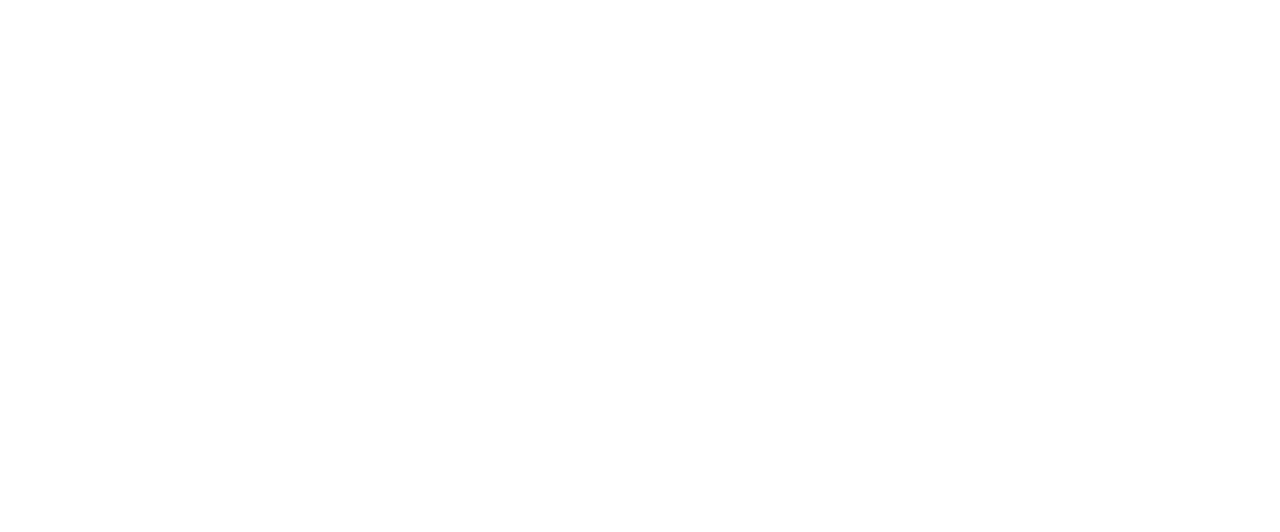
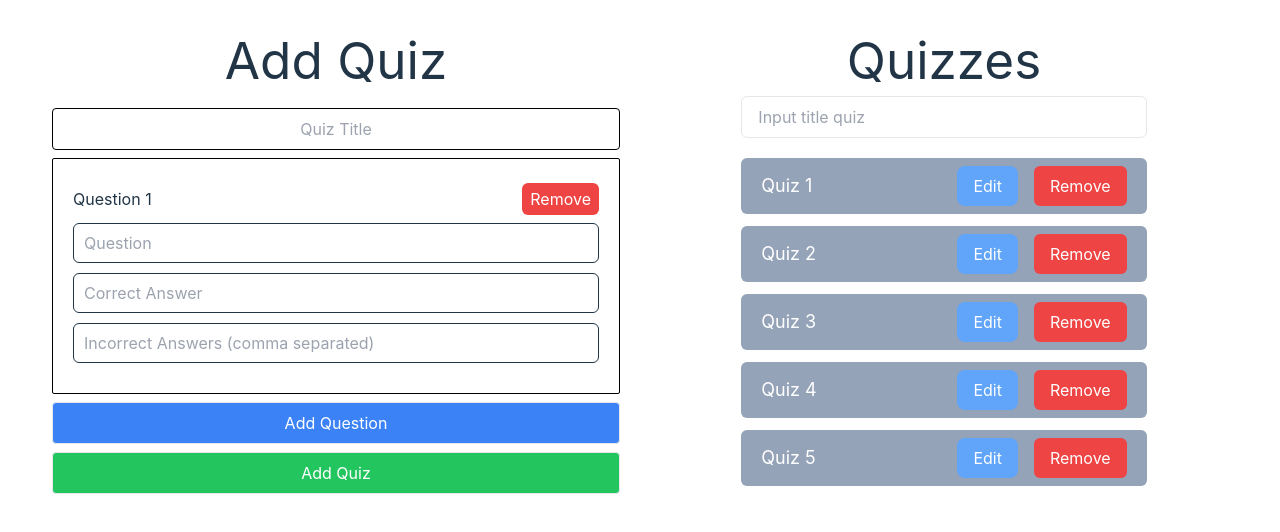
Before and after one commit to Kerchiano/Quiz, a React (Vite) app: page /quiz/main-page in a window 1280 px wide. Before the commit this address had no page. Shown: the top 532 px of the page. Built offline with nearby package versions, Linux system fonts and the light colour scheme.

Commit message:
Описание изменений

```diff
--- a/src/App.tsx
+++ b/src/App.tsx
@@ -9,9 +9,9 @@
     <>
       <Router>
         <Routes>
-          <Route path="/questions/:quizTitle" element={<QuizQuestions />} />
-          <Route path="/main-page" element={<MainPage />} />
-          <Route path="/edit-quiz/:quizTitle" element={<EditQuizPage />} />
+          <Route path="quiz/questions/:quizTitle" element={<QuizQuestions />} />
+          <Route path="quiz/main-page" element={<MainPage />} />
+          <Route path="quiz/edit-quiz/:quizTitle" element={<EditQuizPage />} />
         </Routes>
       </Router>
     </>
--- a/src/components/EditQuizPage.tsx
+++ b/src/components/EditQuizPage.tsx
@@ -7,7 +7,7 @@
   const [quiz, setQuiz] = useState<IQuiz | null>(null);
   const navigate = useNavigate();
   const mainPage = () => {
-    navigate(`/main-page`);
+    navigate(`/quiz/main-page`);
   };
 
   useEffect(() => {
--- a/src/components/QuizItem.tsx
+++ b/src/components/QuizItem.tsx
@@ -11,11 +11,11 @@
       return;
     }
 
-    navigate(`/questions/${quiz.title}`);
+    navigate(`/quiz/questions/${quiz.title}`);
   };
 
   const editQuiz = () => {
-    navigate(`/edit-quiz/${quiz.title}`);
+    navigate(`/quiz/edit-quiz/${quiz.title}`);
   };
   return (
     <>
--- a/src/components/QuizQuestions.tsx
+++ b/src/components/QuizQuestions.tsx
@@ -16,7 +16,7 @@
   const navigate = useNavigate();
 
   const mainPage = () => {
-    navigate(`/main-page`);
+    navigate(`/quiz/main-page`);
     localStorage.removeItem("score");
     localStorage.removeItem("currentQuestionIndex");
     localStorage.removeItem("timerSeconds");
--- a/src/components/QuizResults.tsx
+++ b/src/components/QuizResults.tsx
@@ -6,7 +6,7 @@
   const navigate = useNavigate();
 
   const mainPage = () => {
-    navigate(`/main-page`);
+    navigate(`/quiz/main-page`);
     localStorage.removeItem("score");
     localStorage.removeItem("currentQuestionIndex");
     localStorage.removeItem("timerSeconds");
```
